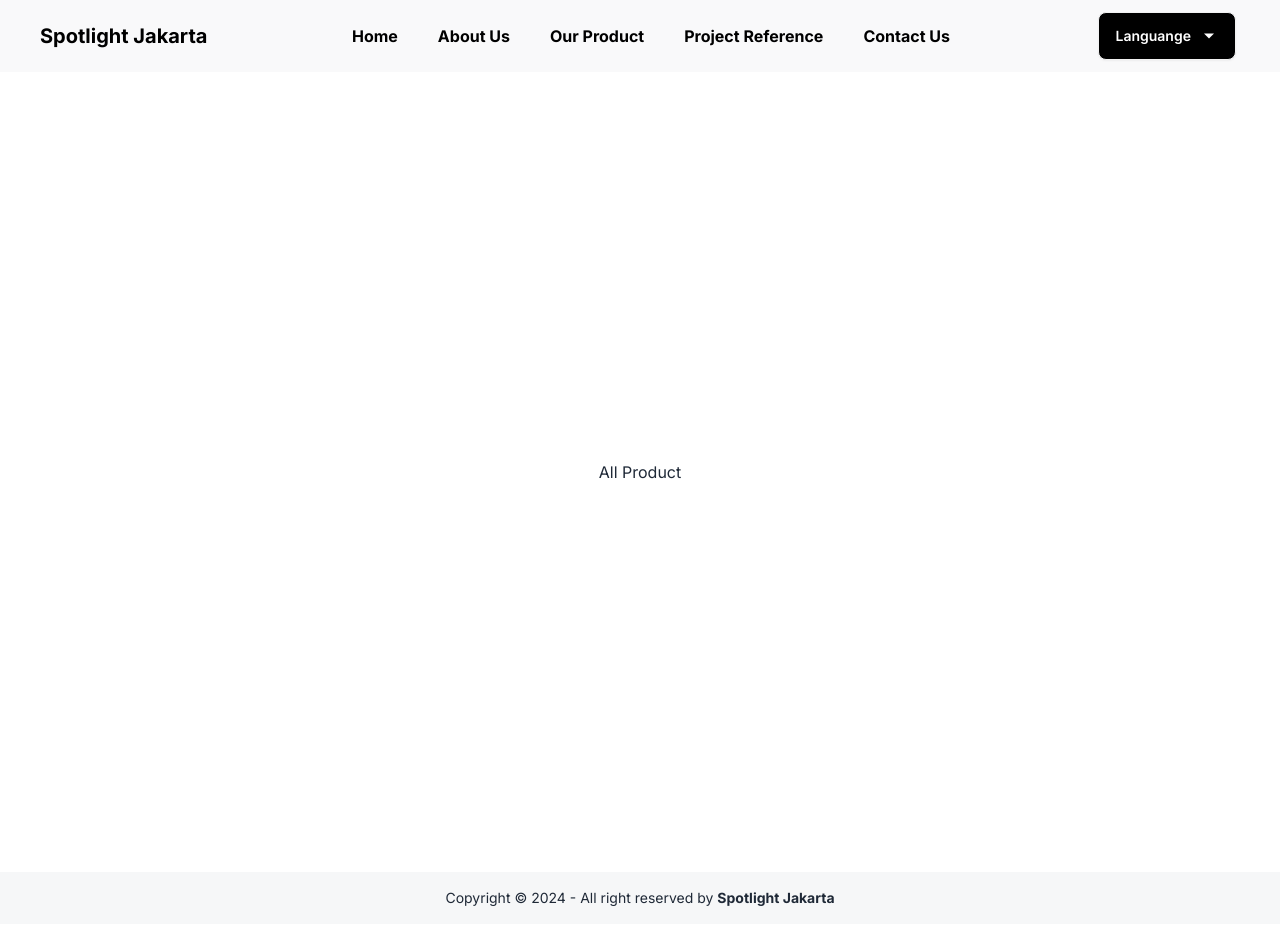
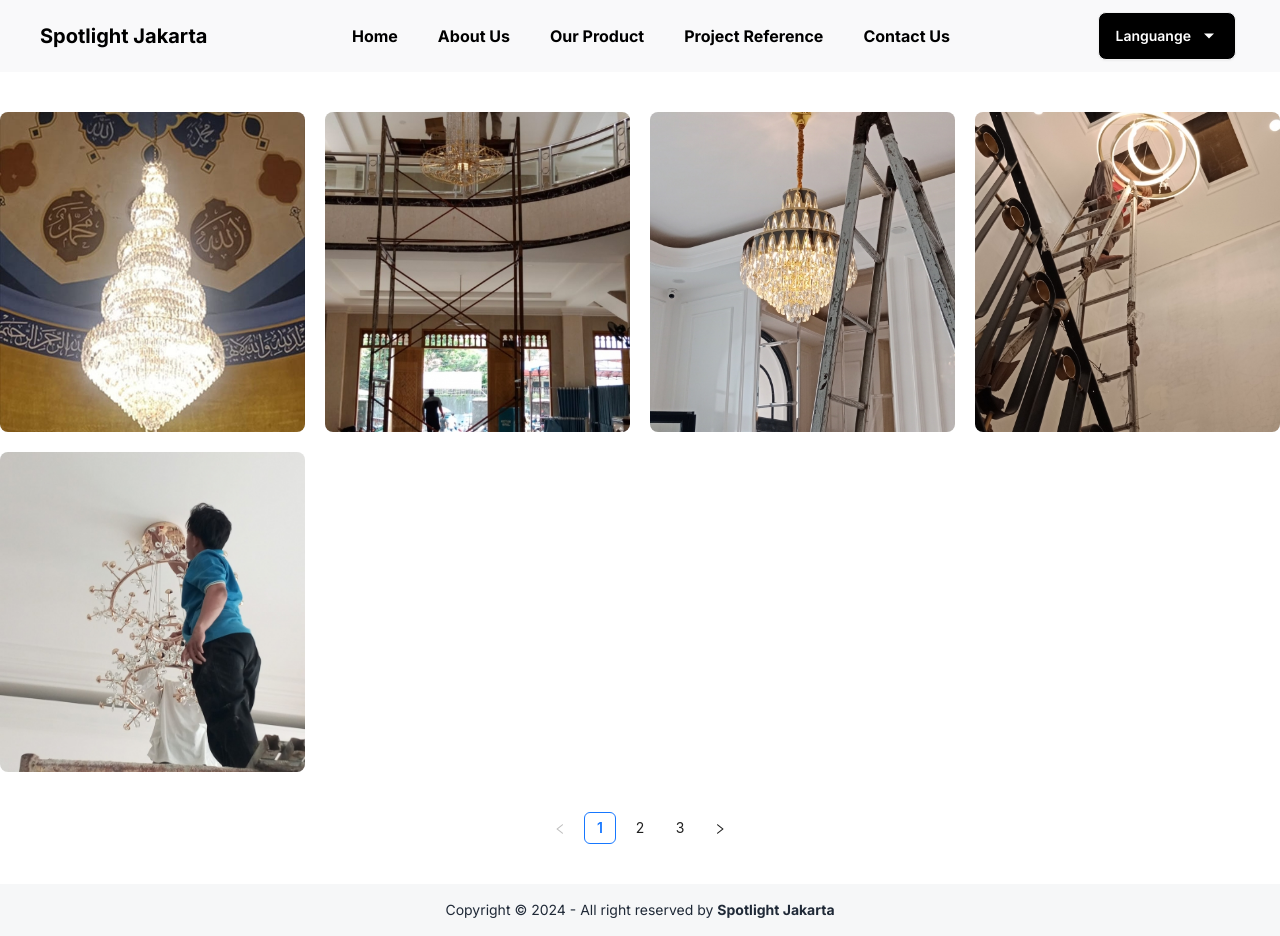
Before and after one commit to 1qbaaal/spotlight-jkt, a Next.js app: page /product in a window 1280 px wide. Built offline with nearby package versions, Linux system fonts and the light colour scheme.

Commit message:
perf: add pagination

```diff
--- a/package.json
+++ b/package.json
@@ -9,6 +9,7 @@
     "lint": "next lint"
   },
   "dependencies": {
+    "antd": "^5.20.0",
     "next": "14.2.5",
     "react": "^18",
     "react-dom": "^18",
--- a/src/app/product/page.jsx
+++ b/src/app/product/page.jsx
@@ -1,3 +1,41 @@
+'use client';
+import { useState } from 'react';
+import { samplePage } from '~/contents/sample';
+import { Pagination } from 'antd';
+import Image from 'next/image';
+
 export default function Product() {
-  return <div className="min-h-screen flex justify-center items-center">All Product</div>;
+  const [page, setPage] = useState(1);
+  const pageSize = 5;
+  const startIndex = (page - 1) * pageSize;
+  const endIndex = startIndex + pageSize;
+  return (
+    <div className='min-h-screen'>
+      <div className='flex items-center justify-center pt-10'>
+        <div className='grid grid-cols-4 gap-5'>
+          {samplePage.slice(startIndex, endIndex).map((p, i) => (
+            <div key={i}>
+              <Image
+                src={`${p.imageUrl}`}
+                alt={p.id}
+                height={10000}
+                width={10000}
+                className='object-cover h-80 w-80 rounded-lg'
+                loading='lazy'
+              />
+            </div>
+          ))}
+        </div>
+      </div>
+      <div className='flex items-center justify-center py-10'>
+        <Pagination
+          defaultCurrent={1}
+          total={samplePage.length}
+          pageSize={pageSize}
+          current={page}
+          onChange={(page) => setPage(page)}
+        />
+      </div>
+    </div>
+  );
 }
--- /dev/null
+++ b/src/contents/sample.js
@@ -0,0 +1,50 @@
+export const samplePage = [
+  {
+    id: 1,
+    imageUrl: '/pr-1.jpg',
+  },
+  {
+    id: 2,
+    imageUrl: '/pr-2.jpeg',
+  },
+  {
+    id: 3,
+    imageUrl: '/pr-3.jpg',
+  },
+  {
+    id: 4,
+    imageUrl: '/pr-4.jpg',
+  },
+  {
+    id: 5,
+    imageUrl: '/pr-5.jpeg',
+  },
+  {
+    id: 6,
+    imageUrl: '/pr-6.jpeg',
+  },
+  {
+    id: 7,
+    imageUrl: '/pr-7.jpeg',
+  },
+  {
+    id: 8,
+    imageUrl: '/pr-8.jpeg',
+  },
+  {
+    id: 9,
+    imageUrl: '/pr-9.jpeg',
+  },
+  {
+    id: 10,
+    imageUrl: '/pr-10.jpeg',
+  },
+  {
+    id: 11,
+    imageUrl: '/pr-11.jpeg',
+  },
+  {
+    id: 12,
+    imageUrl: '/pr-12.jpeg',
+  },
+];
```
Also changed, not shown: 1 other file (tests, documents, lock files or other folders).
